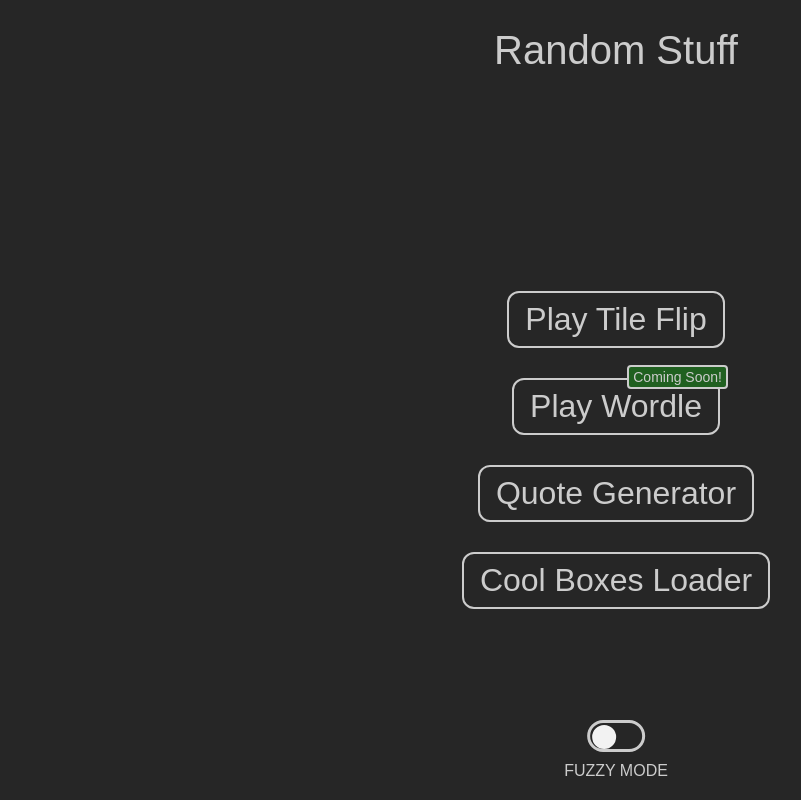
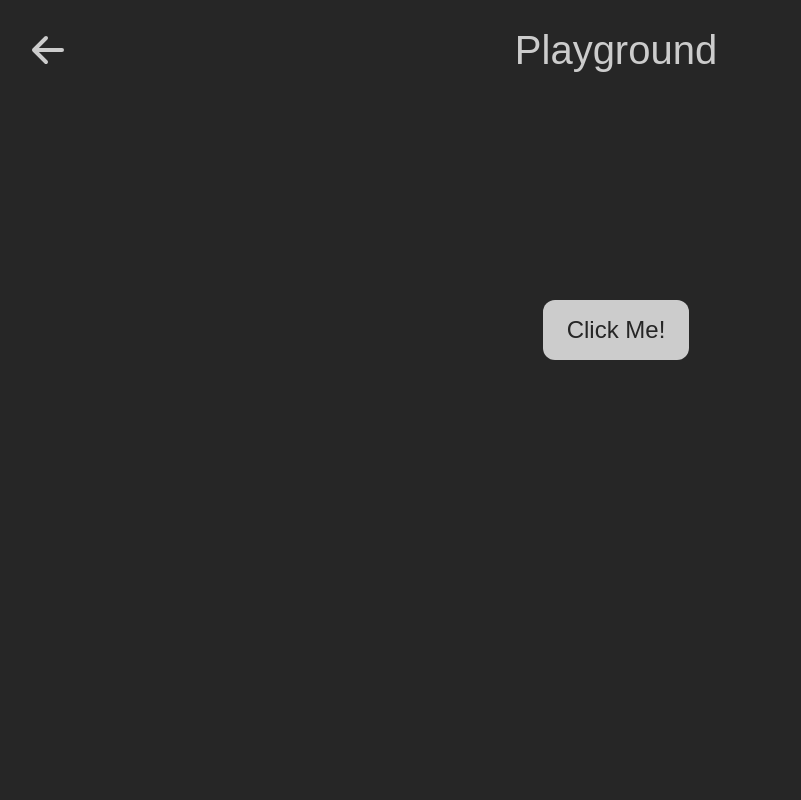
Before and after one commit to kray67/random-stuff, a React (Vite) app: page /playground in a window 1280 px wide. Before the commit this address led to /. Shown: the whole page, without its empty margins (24-825 px from the left). Built offline with nearby package versions, Linux system fonts and the light colour scheme.

Commit message:
added spinner2

```diff
--- /dev/null
+++ b/src/components/common/spinner-2/Spinner2.jsx
@@ -0,0 +1,52 @@
+import { useEffect } from 'react'
+import { useAnimate, usePresence } from 'framer-motion'
+import './Spinner2.scss'
+
+const Spinner = () => {
+    const [isPresent, safeToRemove] = usePresence()
+    const [scope, animate] = useAnimate()
+
+    useEffect(() => {
+
+        const colorChangeAnimation = async () => {
+            await animate(scope.current, { backgroundColor: '#007934' }, { duration: 2 } )
+            await animate(scope.current, { backgroundColor: '#faea36' }, { duration: 2 } )
+            await animate(scope.current, { backgroundColor: '#fa366d' }, { duration: 2 } )
+            await animate(scope.current, { backgroundColor: '#36bbfa' }, { duration: 2 } )
+            await colorChangeAnimation()
+        }
+
+        const borderRadiusAnimation = async () => {
+            await animate(scope.current, { borderRadius: '100% 100% 100% 100%' }, { duration: 0.75 } )
+            await animate(scope.current, { borderRadius: '70% 100% 90% 80%' }, { duration: 0.75 } )
+            await animate(scope.current, { borderRadius: '100% 70% 70% 100%' }, { duration: 0.75 } )
+            await animate(scope.current, { borderRadius: '30% 100% 100% 70%' }, { duration: 0.75 } )
+            await animate(scope.current, { borderRadius: '100% 60% 70% 30%' }, { duration: 0.75 } )
+            await animate(scope.current, { borderRadius: '70% 100% 90% 100%' }, { duration: 0.75 } )
+            // await animate(scope.current, { borderRadius: '100% 100% 100% 100%' }, { duration: 0.75 } )
+            await borderRadiusAnimation()
+        }
+
+        if (isPresent) {
+            const enterAnimation = async () => {
+                await animate(scope.current, { opacity: 1 }, { duration: 0.15 })
+                animate(scope.current, { rotate: 360 }, { repeat: Infinity, duration: 5, ease: 'linear' })
+                colorChangeAnimation()
+                borderRadiusAnimation()
+            }
+            enterAnimation()
+        } else {
+            const exitAnimation = async () => {
+                await animate(scope.current, { opacity: 0 })
+                safeToRemove()
+            }
+            exitAnimation()
+        }
+    }, [isPresent])
+
+    return (
+        <div ref={scope} id="Spinner2"></div>
+    )
+}
+
+export default Spinner
--- /dev/null
+++ b/src/components/common/spinner-2/Spinner2.scss
@@ -0,0 +1,7 @@
+#Spinner2 {
+  width: 100px;
+  height: 100px;
+  background-color: var(--clr-light);
+  opacity: 0;
+  border-radius: 100% 100% 100% 100%;
+}
--- a/src/routes/router.jsx
+++ b/src/routes/router.jsx
@@ -4,6 +4,7 @@
 import Flip from '@/views/flip/Flip'
 import Wordle from '@/views/wordle/Wordle'
 import Quote from '@/views/quote/Quote'
+import Playground from '@/views/playground/Playground'
 import LoaderSelector from '@/views/loaderSelector/LoaderSelector'
 import ErrorPage from '@/views/errorPage/ErrorPage'
 
@@ -50,6 +51,14 @@
 				displayName: "Boxes Loader",
 				linkText: "Cool Boxes Loader",
 				isAvailable: true
+			},
+			{
+				path: "/playground",
+				element: <Playground />,
+				errorElement: <ErrorPage />,
+				displayName: "Playground",
+				linkText: "Playground",
+				isAvailable: true
 			}
 		]
 	},
--- /dev/null
+++ b/src/views/playground/Playground.jsx
@@ -0,0 +1,20 @@
+import './Playground.scss'
+import Spinner2 from '@/components/common/spinner-2/Spinner2'
+import { useState } from 'react'
+import { AnimatePresence } from 'framer-motion'
+
+const Playground = () => {
+
+    const [showSpinner, setShowSpinner] = useState(false)
+
+    return (
+        <div id="Playground">
+            <AnimatePresence>
+                <button onClick={() => setShowSpinner((prev) => !prev)}> Click Me! </button>
+                { showSpinner ? <Spinner2 key="spinner2" /> : null }
+            </AnimatePresence>
+        </div>
+    )
+}
+
+export default Playground
--- /dev/null
+++ b/src/views/playground/Playground.scss
@@ -0,0 +1,19 @@
+#Playground {
+    width: 100%;
+    height: 100%;
+    display: flex;
+    flex-direction: column;
+    align-items: center;
+    justify-content: flex-start;
+    gap: 50px;
+    padding-top: 200px;
+
+    button {
+        padding: 16px 24px;
+        border-radius: 12px;
+        background-color: var(--clr-light);
+        color: var(--clr-dark);
+        font-size: 24px;
+        border: none;
+    }
+}
--- a/src/views/quote/Quote.jsx
+++ b/src/views/quote/Quote.jsx
@@ -4,6 +4,7 @@
 import { categoriesList } from '@/assets/scripts/quoteHelpers.js'
 import './Quote.scss'
 import Spinner from '@/components/common/spinner/Spinner'
+// import Spinner2 from '@/components/common/spinner-2/Spinner2'
 import Dropdown from '@/components/common/dropdown/Dropdown'
 import Button from '@/components/common/button/Button'
 
@@ -76,6 +77,7 @@
                             transition={{ duration: 0.1 }}>
                                 <Spinner />
                             </motion.div>
+                            // <Spinner2 key="spinner2" />
                     }
 
                     {
```
